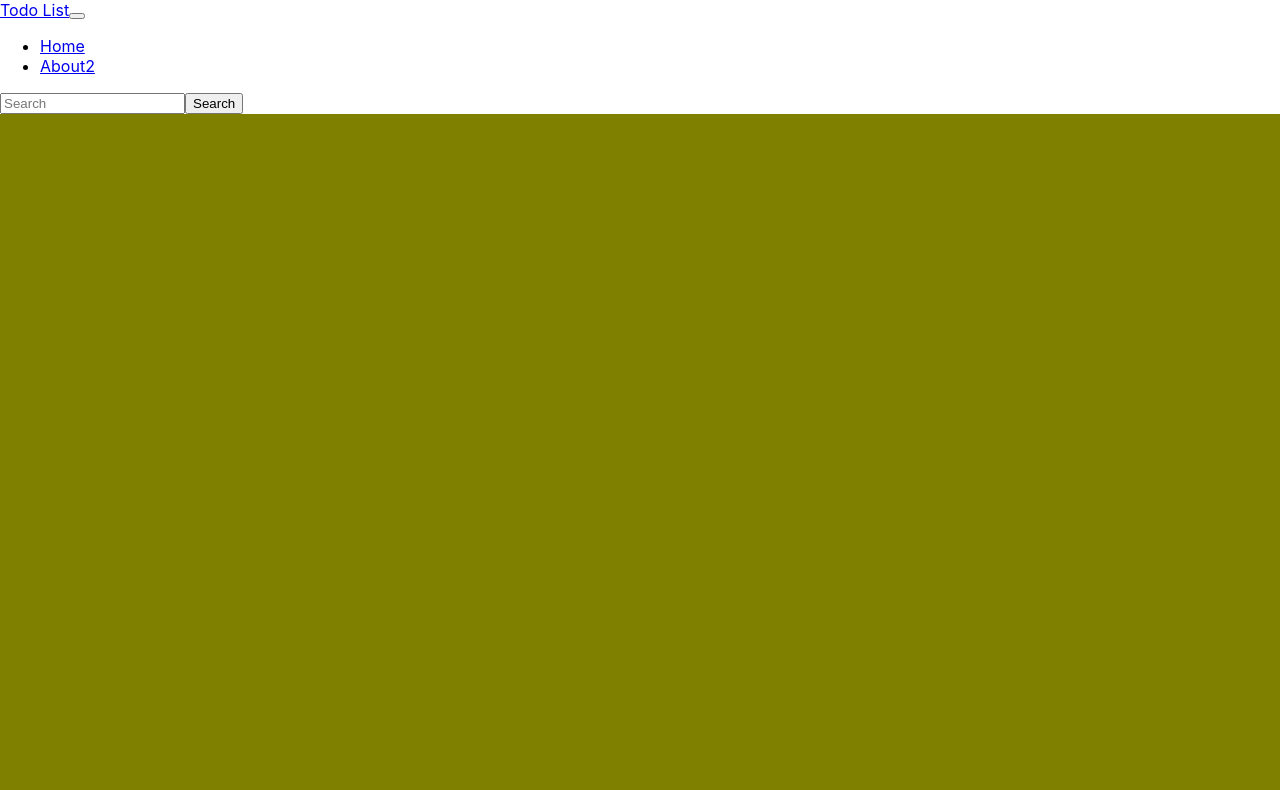
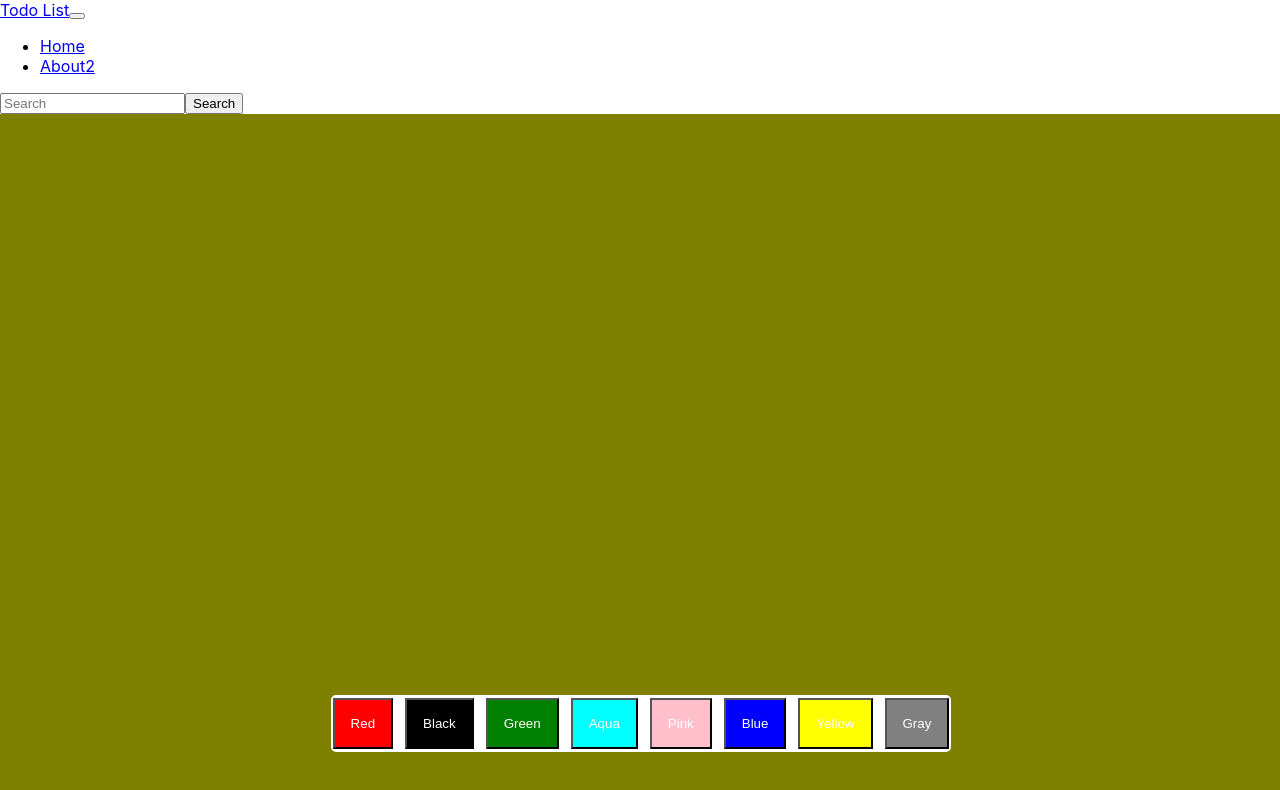
Before and after one commit to Shivamjain2204/React, a React (Create React App) app: page / in a window 1280 px wide. Shown: the top 790 px of the page. Built offline with nearby package versions, Linux system fonts and the light colour scheme; the HTML template or start-up script is replaced by a standard one.

Commit message:
bgChanger Completed

```diff
--- a/src/MyComponents/bgChanger/BgChanger.js
+++ b/src/MyComponents/bgChanger/BgChanger.js
@@ -6,8 +6,15 @@ const BgChanger = () => {
   return (
     <div className='background' style={{backgroundColor: color}} >
       <div className='bar'>
-        <div className='barinner'>
-
+        <div className='bar-inner'>
+          <button onClick={()=> setColor("red")} className='button' style={{backgroundColor: "red"}} >Red</button>
+          <button onClick={()=> setColor("black")} className='button' style={{backgroundColor: "black"}} >Black</button>
+          <button onClick={()=> setColor("green")} className='button' style={{backgroundColor: "green"}} >Green</button>
+          <button onClick={()=> setColor("aqua")} className='button' style={{backgroundColor: "aqua"}} >Aqua</button>
+          <button onClick={()=> setColor("pink")} className='button' style={{backgroundColor: "pink"}} >Pink</button>
+          <button onClick={()=> setColor("blue")} className='button' style={{backgroundColor: "blue"}} >Blue</button>
+          <button onClick={()=> setColor("yellow")} className='button' style={{backgroundColor: "yellow"}} >Yellow</button>
+          <button onClick={()=> setColor("gray")} className='button' style={{backgroundColor: "gray"}} >Gray</button>
         </div>
       </div>
     </div>
--- a/src/MyComponents/bgChanger/bgChanger.css
+++ b/src/MyComponents/bgChanger/bgChanger.css
@@ -13,3 +13,19 @@ height: 100vh;
  right: 0;
  padding-left: 2px;
 }
+
+.bar-inner {
+    display: flex;
+    justify-content: center;
+    gap: 12px;
+    text-shadow: 20px;
+    background-color: white;
+    padding: 3px 2px;
+    border-radius: 5px;
+}
+
+.button {
+    outline: none;
+    padding: 1rem;
+    color: white;
+}
```
